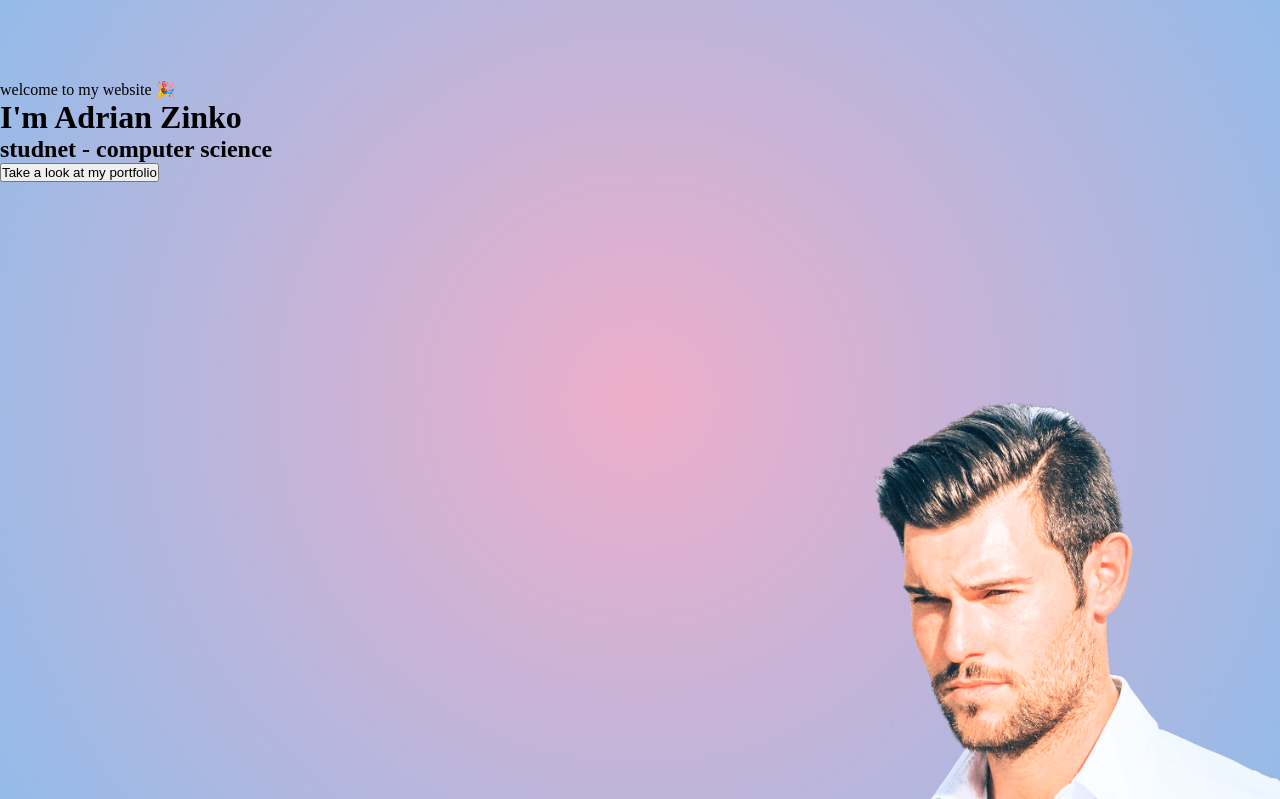
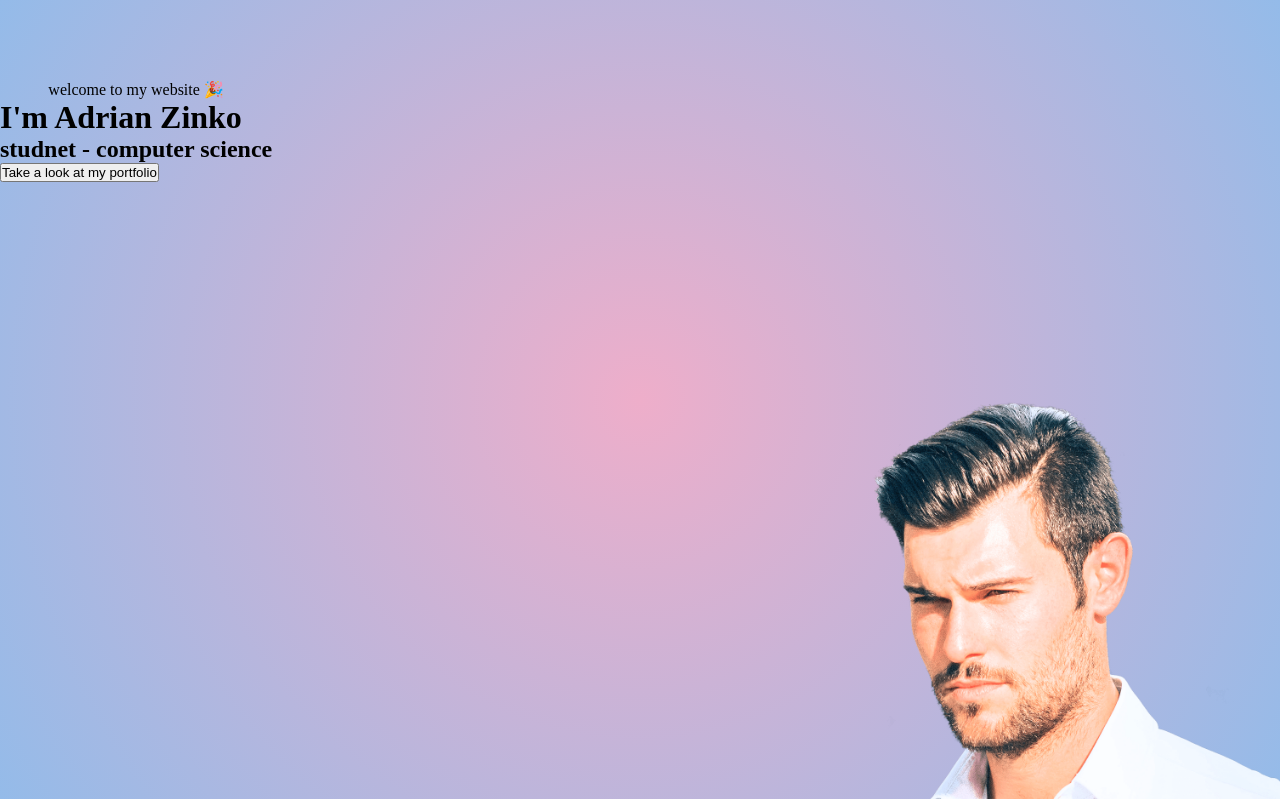
Before and after one commit to adrianghub/project_front_vol.2, a PHP site: page / in a window 1280 px wide. Shown: the top 799 px of the page. Run offline with PHP 8.4, Linux system fonts and the light colour scheme; some web fonts are replaced.

Commit message:
feat: center paragraph

```diff
--- a/css/style.css
+++ b/css/style.css
@@ -28,6 +28,10 @@ header > * {
   right: 0;
 }
 
+.header__paragraph {
+  text-align: center;
+}
+
 section {
   min-height: 100vh;
 }
```
